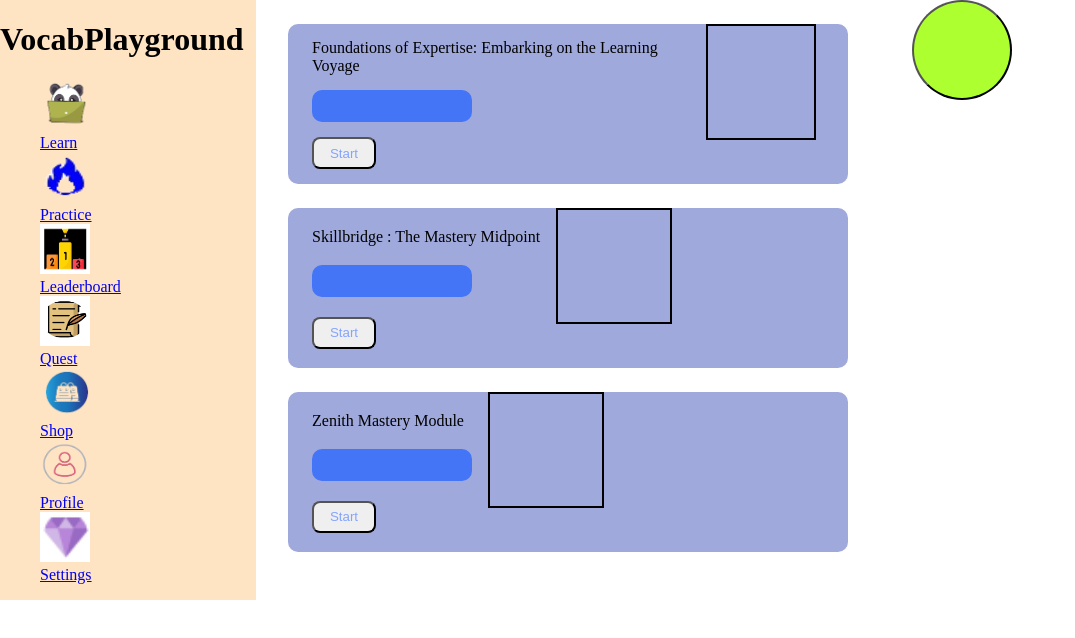
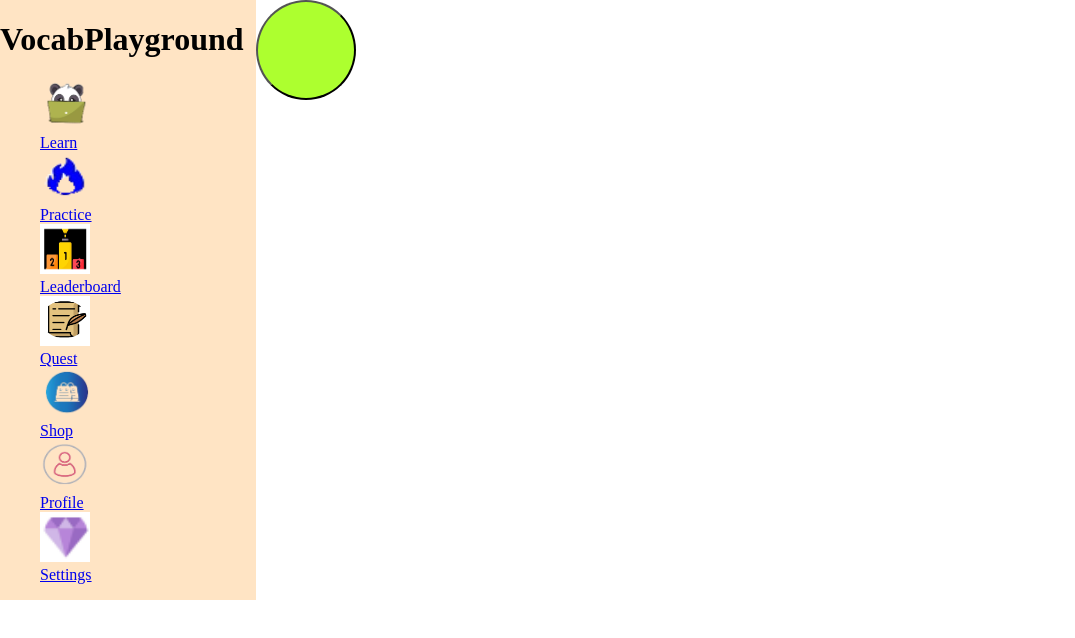
Before and after one commit to grvtmonga/GREWordWiz, a React (Create React App) app: page /learn in a window 1280 px wide. Shown: the top 638 px of the page, without its empty margins (0-1075 px from the left). Built offline with nearby package versions, Linux system fonts and the light colour scheme.

Commit message:
edited Learn

```diff
--- a/src/App.js
+++ b/src/App.js
@@ -2,15 +2,15 @@ import './App.css';
 import LSideBar from './components/LSideBar.js';
 import Sections from './screens/Sections/Sections.js';
 import { BrowserRouter as Router, Routes, Route} from "react-router-dom";
-import Learn from "./screens/Sections/Learn/Learn.js"
+import Learn from "./screens/Learn/Learn.js"
 function App() {
   return (
     <Router>
     <div className="app">
       <div className="sidebar"><LSideBar /></div>
-      <Sections/>
       <Routes>
-        <Route path ='/learn' element={<Learn />} />
+      <Route path ='/learn' element={<Learn />} />
+      <Route path ='/' element={<Sections />} />
       </Routes>
     </div>
     </Router>
```
Also changed, not shown: src/screens/Learn/Learn.css (renamed from src/screens/Sections/Learn/Learn.css), src/screens/Learn/Learn.js (renamed from src/screens/Sections/Learn/Learn.js).
